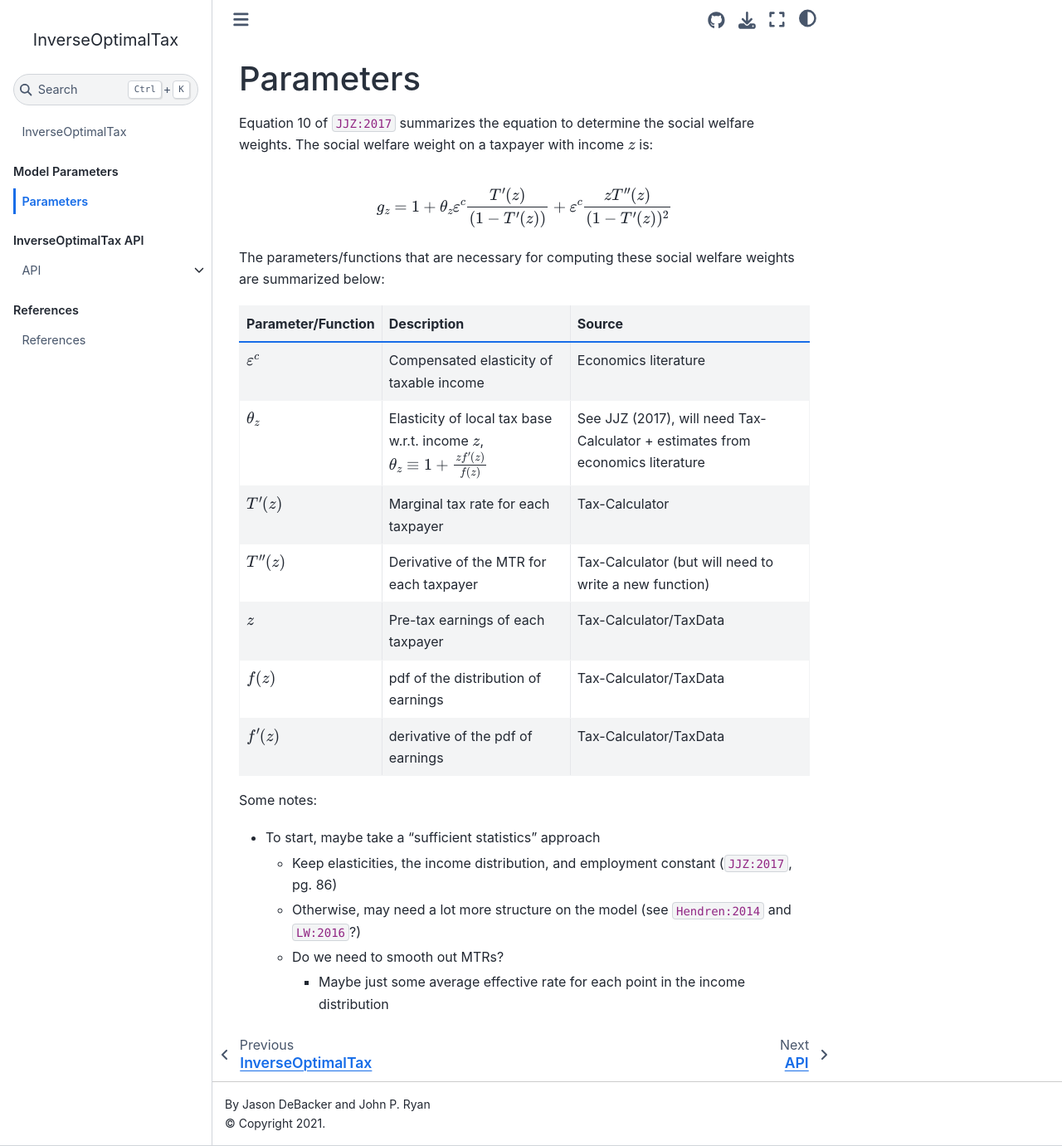
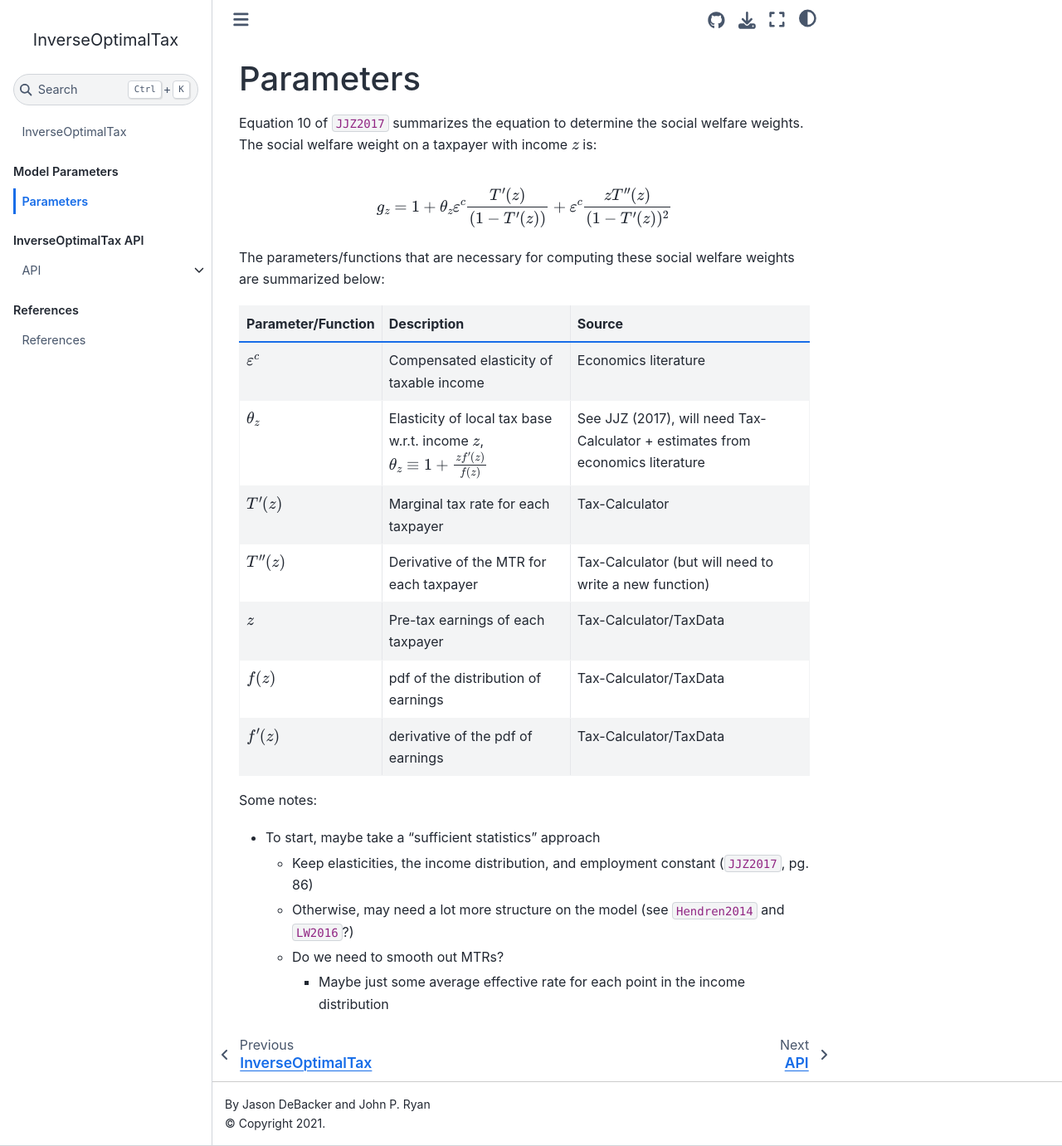
Before and after one commit to PSLmodels/InverseOptimalTax, a Jupyter Book: the page built from docs/book/content/intro/parameters.md, in a window 1280 px wide and 1381 px high. Shown: the whole window at 83% size. Built offline with Jupyter Book 1.0.4 settings and Sphinx 7.4.7 and the Sphinx Book theme 1.1.4, drawn with Linux system fonts in a browser that asks for light colours; cross-references to code outside the pages are shown as plain code.

```diff
--- a/docs/book/IOT_references.bib
+++ b/docs/book/IOT_references.bib
@@ -75,7 +75,7 @@
   author={Hitoshi Tsujiyama and Jonathan Heathcote},
   title={{Inverse Optimal Taxation in Closed Form}},
   year=2017,
-  month=,
+  month={},
   institution={Society for Economic Dynamics},
   type={2017 Meeting Papers},
   url={https://ideas.repec.org/p/red/sed017/1274.html},
--- a/docs/book/_config.yml
+++ b/docs/book/_config.yml
@@ -50,6 +50,8 @@ sphinx:
                                'sphinx.ext.viewcode', 'sphinx.ext.napoleon',
                                'alabaster']   # A list of extra extensions to load by Sphinx.
   config                    :   # key-value pairs to directly over-ride the Sphinx configuration
+    bibtex_reference_style: author_year
+    # bibtex_bibfiles: "IOT_references.bib"
 
 ####################################################
 # LaTeX information
--- a/docs/book/content/intro/parameters.md
+++ b/docs/book/content/intro/parameters.md
@@ -1,6 +1,6 @@
 (Chap_Params)=
 # Parameters
-Equation 10 of {cite}`JJZ:2017` summarizes the equation to determine the social welfare weights.  The social welfare weight on a taxpayer with income $z$ is:
+Equation 10 of {cite:t}`JJZ2017` summarizes the equation to determine the social welfare weights.  The social welfare weight on a taxpayer with income $z$ is:
 
 $$
 g_z = 1 + \theta_z \varepsilon^c \frac{T'(z)}{(1-T'(z))} + \varepsilon^c \frac{zT''(z)}{(1-T'(z))^2}
@@ -21,7 +21,7 @@ The parameters/functions that are necessary for computing these social welfare w
 
 Some notes:
 * To start, maybe take a "sufficient statistics" approach
-  * Keep elasticities, the income distribution, and employment constant ({cite}`JJZ:2017`, pg. 86)
-  * Otherwise, may need a lot more structure on the model  (see {cite}`Hendren:2014` and {cite}`LW:2016`?)
+  * Keep elasticities, the income distribution, and employment constant ({cite:t}`JJZ2017`, pg. 86)
+  * Otherwise, may need a lot more structure on the model  (see {cite:t}`Hendren2014` and {cite:t}`LW2016`?)
   * Do we need to smooth out MTRs?
     * Maybe just some average effective rate for each point in the income distribution
```
Also changed, not shown: docs/book/content/intro/intro.md (+1 -1 lines), 2 other files.
